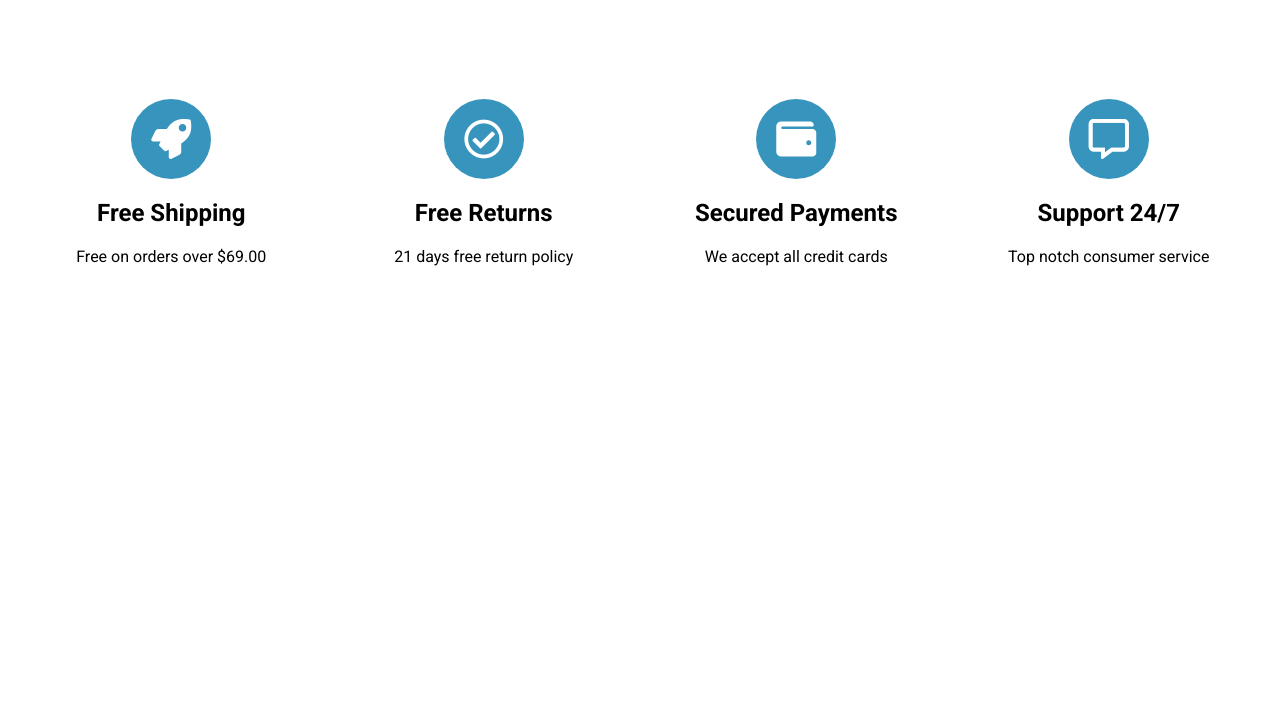
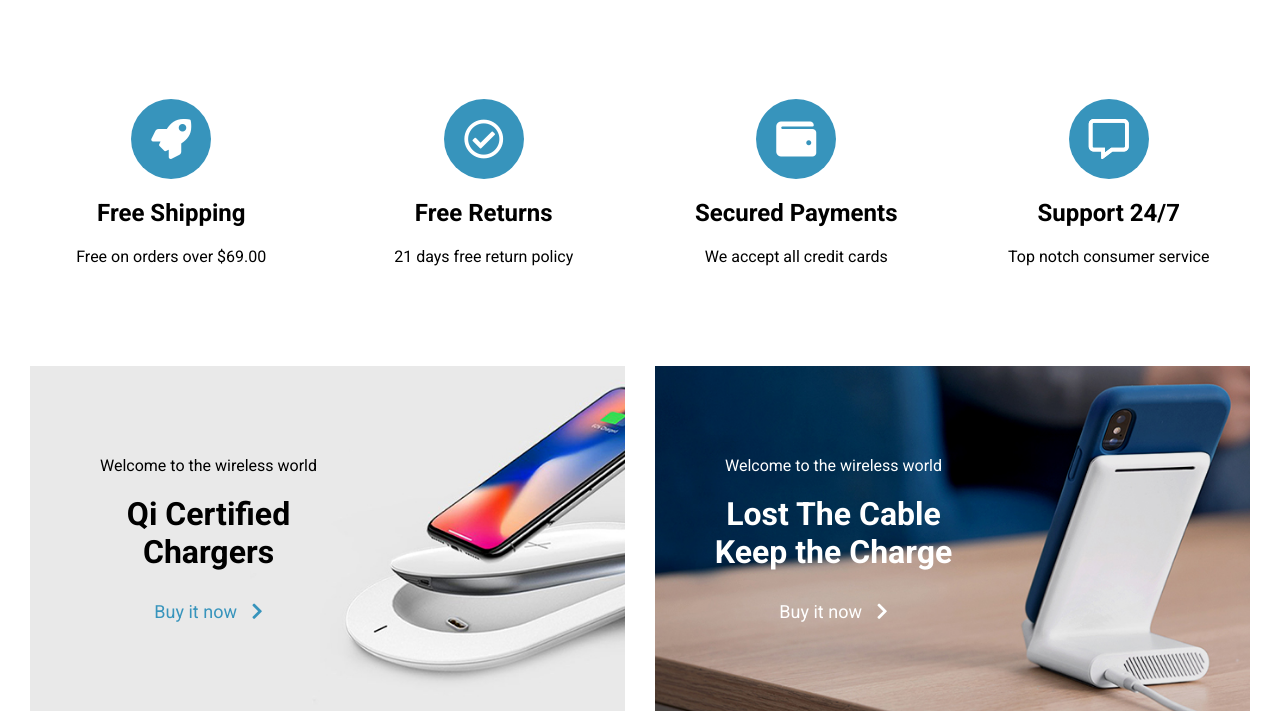
Before and after one commit to gk44739/Inxhinjeri-E-Ueb-it-Projekti, a PHP site: page / in a window 1280 px wide. Shown: the part 735-1446 px from the top of the page. Before the commit the page ends 1001 px from the top, so only its background shows below. Run offline with PHP 8.4, Linux system fonts and the light colour scheme.

Commit message:
Genti Commit

```diff
--- a/css/index.css
+++ b/css/index.css
@@ -57,6 +57,11 @@ a.logo{
 .header__main__inner .chart a i{
     color: #000;
     font-size: 25px;
+}
+.sticky{
+    width: 100%;
+    top: 0;
+    position: fixed;
 }
 .header__bar{
     background-color: #3794bc;
@@ -145,3 +150,50 @@ a.logo{
 .home__info__box h2{
     margin: 20px 0;
 }
+.home__featured__products__inner{
+    display: flex;
+    flex-direction: row;
+    justify-content: space-between;
+}
+.home__featured__product{
+    position: relative;
+    margin: 0 15px;
+}
+.home__featured__product:first-child
+.home__featured__product__text{
+    color: #000;
+}
+.home__featured__product:first-child
+.home__featured__product__text button{
+    color:#3794bc;
+}
+.home__featured__product img{
+    width: 100%;
+    object-fit: cover;
+}
+.home__featured__product__text{
+    position: absolute;
+    width: 50%;
+    text-align: center;
+    color:#fff;
+    top:50%;
+    left: 10%;
+    transform: translate(-10%,-50%);
+}
+.home__featured__product__text p{
+    margin-bottom: 20px;
+}
+.home__featured__product__text h1{
+    margin-bottom: 30px;
+}
+.home__featured__product__text button{
+    border: none;
+    background-color: transparent;
+    cursor: pointer;
+    outline: none;
+    font-size: 18px;
+    color: #fff;
+}
+.home__featured__product__text button i{
+    padding-left: 10px;
+}
--- a/index.html
+++ b/index.html
@@ -34,7 +34,7 @@
                 </div>
             </div>
 
-            <div class="header__bar">
+            <div id="header__nav" class="header__bar">
                 <div class="container">
                     <div class="header__bar__inner">
                         <ul>
@@ -47,7 +47,7 @@
                 </div>
             </div>
         </header>
-
+        <main>
         <div class="home__slider">
             <div class="container">
                 <div class="home__slider__inner">
@@ -94,7 +94,40 @@
             </div>
         </div>
 
+        <div class="home__featured__products">
+            <div class="container">
+                <div class="home__featured__products__inner">
 
+                    <div class="home__featured__product">
+                        <img src="img/featured__product-1.png">
+                        <div class="home__featured__product__text">
+                            <p>Welcome to the wireless world</p>
+                            <h1>Qi Certified Chargers</h1>
+                            <button>Buy it now <i class="fas fa-chevron-right"></i></button>
+                        </div>
+                    </div>
+
+                    <div class="home__featured__product">
+                         <img src="img/featured__product-2.png">
+                        <div class="home__featured__product__text">
+                            <p>Welcome to the wireless world</p>
+                            <h1>Lost The Cable<br>Keep the Charge</h1>
+                            <button>Buy it now <i class="fas fa-chevron-right"></i></button>
+                        </div>
+                    </div>
+
+                </div>
+            </div>
+        </div>
+
+        <div class="home__products">
+            <div class="container">
+                 <div class="home__products__inner">
+
+                 </div>
+            </div>
+        </div>
+    </main>
 
 
 
```
Also changed, not shown: img/featured__product-1.png (added), img/featured__product-2.png (added).
